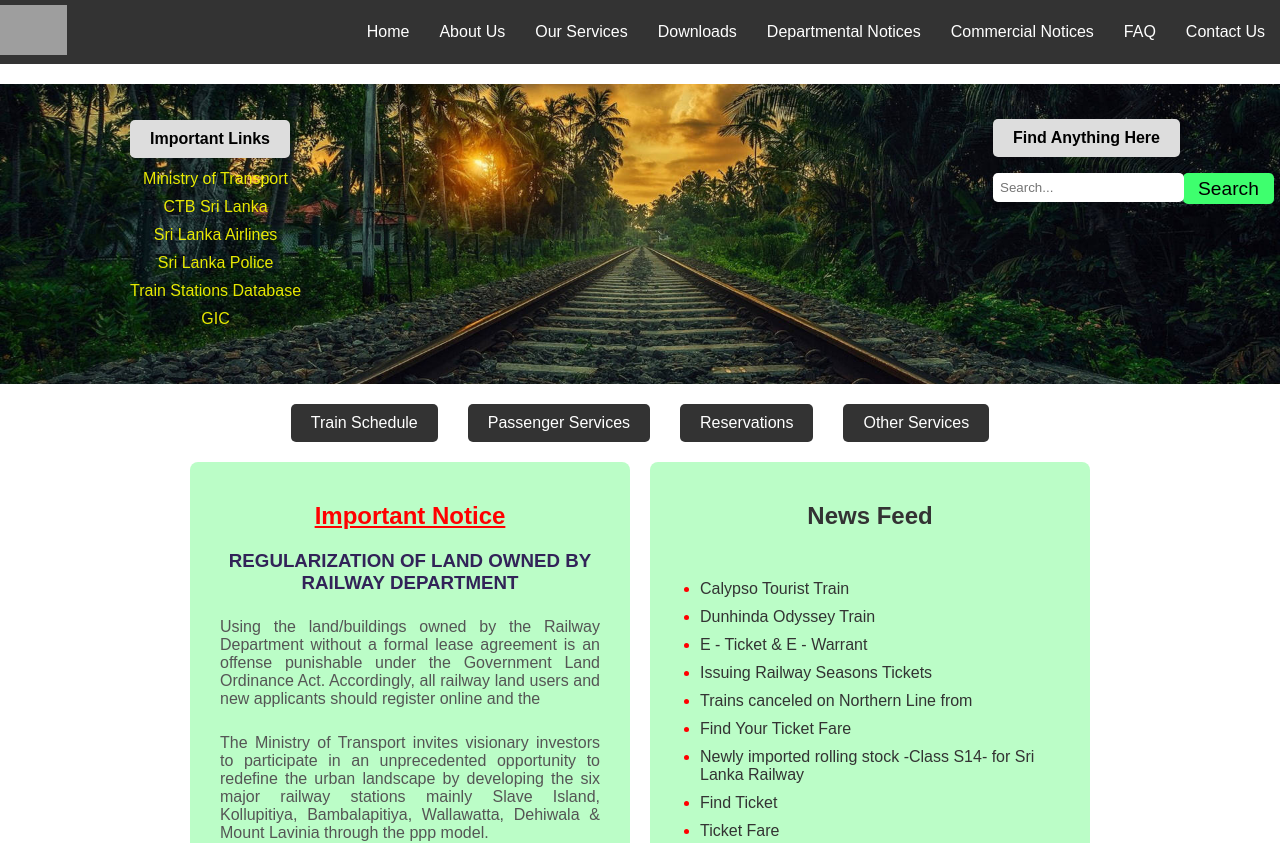
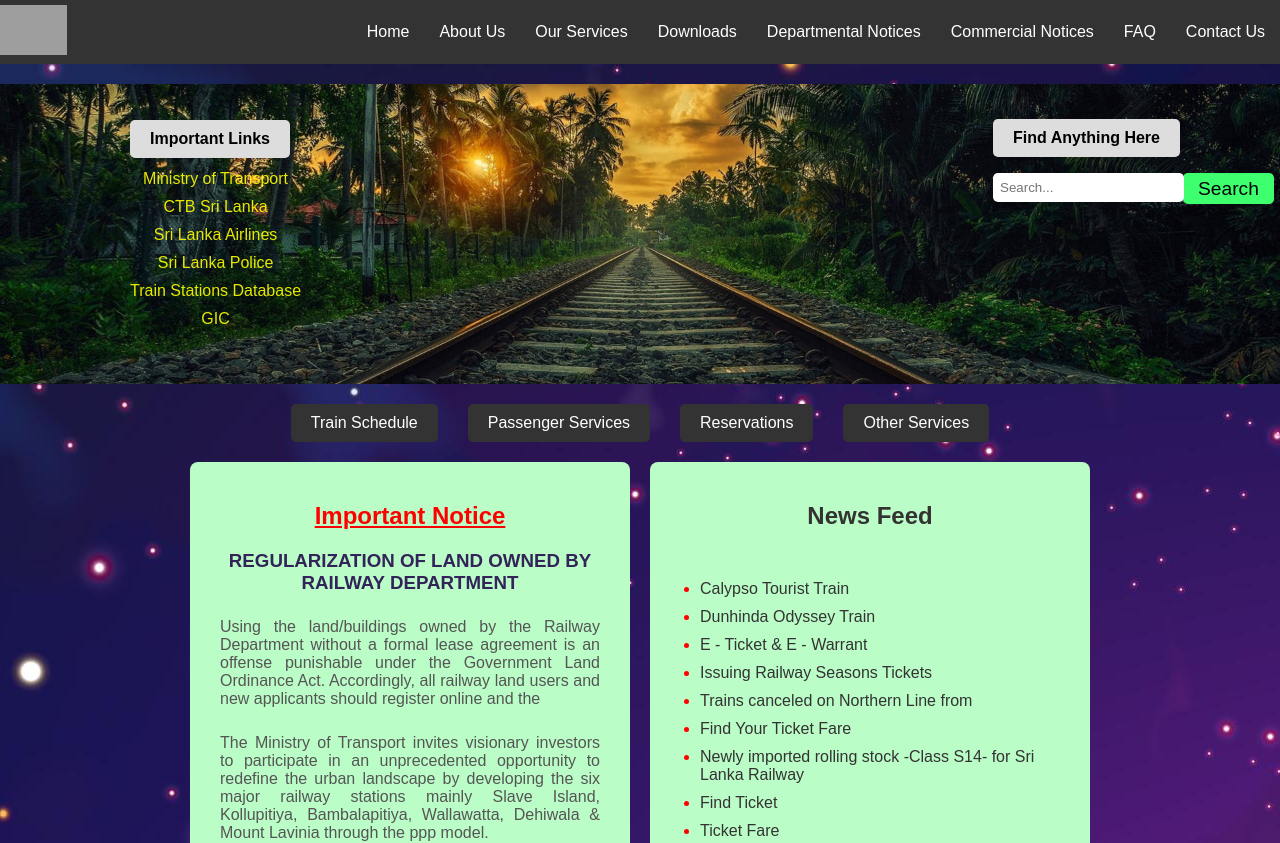
Before and after one commit to nilupul-madhusanka/sri-lanka-railway-by-nms, a React (Create React App) app: page / in a window 1280 px wide. Shown: the top 843 px of the page. Built offline with nearby package versions, Linux system fonts and the light colour scheme; grey boxes are pictures that could not be loaded.

Commit message:
Update styles.css

```diff
--- a/src/components/styles.css
+++ b/src/components/styles.css
@@ -2,8 +2,10 @@
   margin: 0;
   padding: 0;
   font-family: Arial, sans-serif;
-  background-color: #ffffff;
-  color: #fff;
+  background-image: url("../Images/background.jpg");
+  background-repeat: no-repeat;
+  background-attachment: fixed;
+  background-position: center;
   overflow-x: hidden;
 }
 
```
